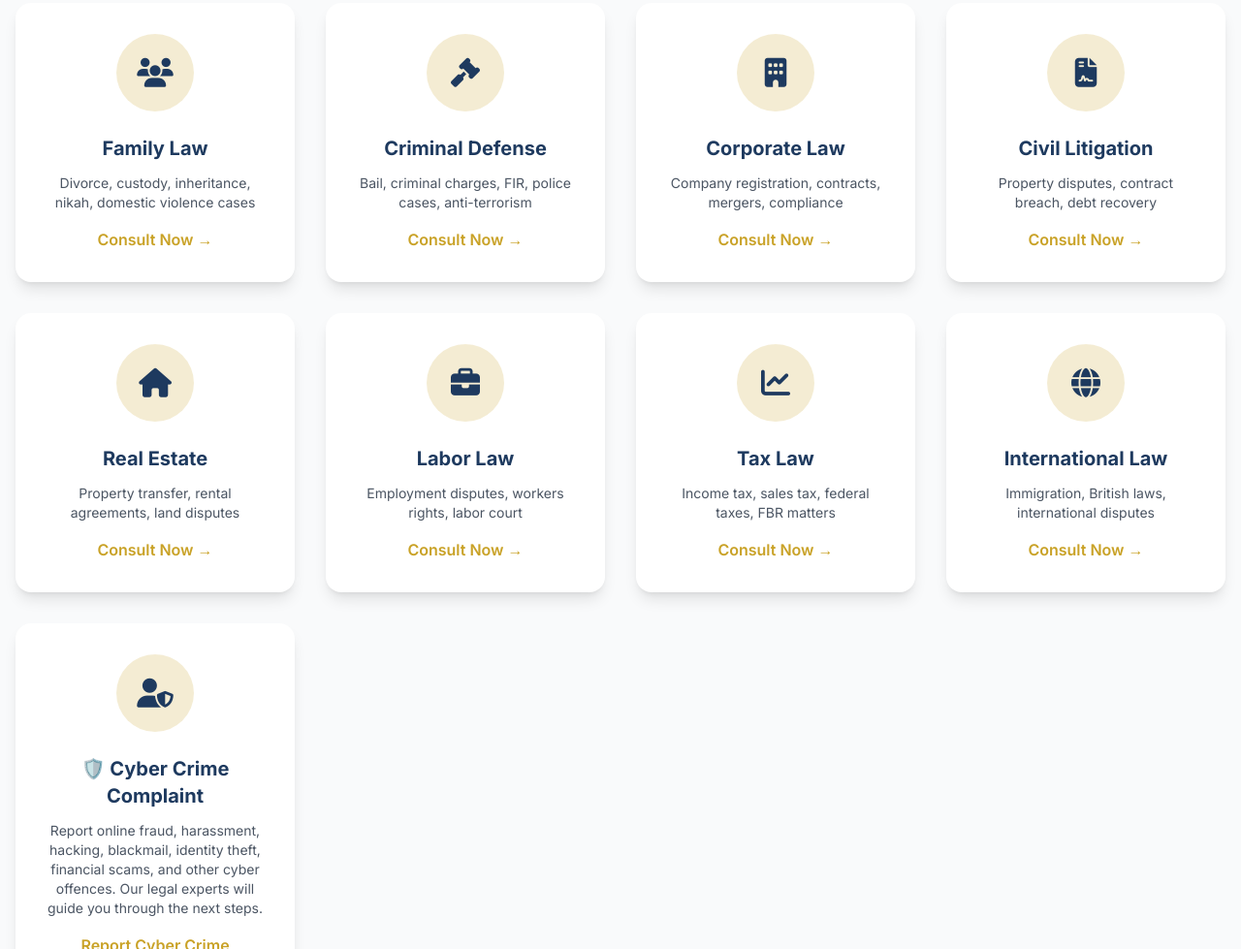
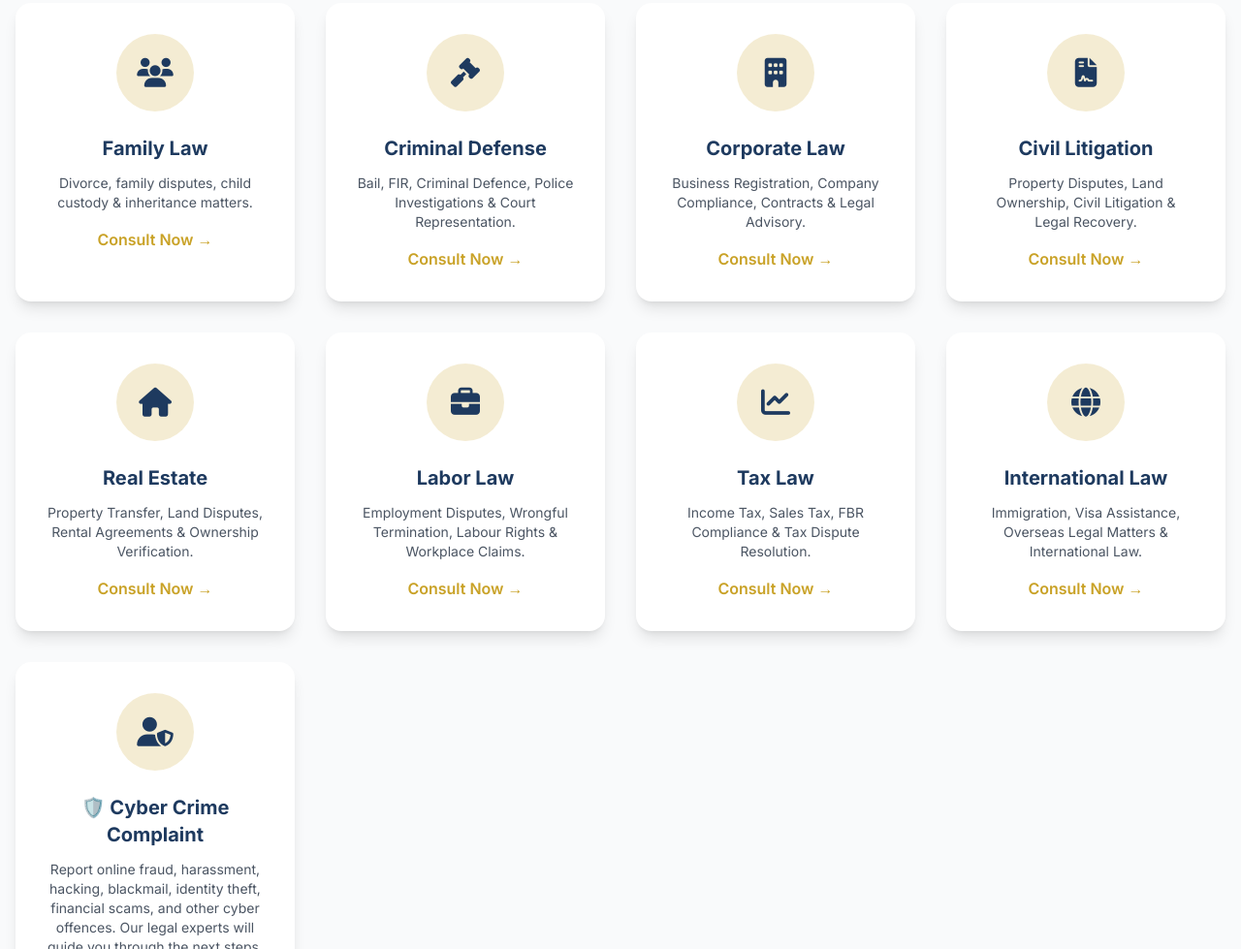
Before and after one commit to orionfxservis/Qanooni-Mushawarat, a plain HTML site: page index.html in a window 1280 px wide. Shown: the part 2254-3233 px from the top of the page at 97% size. Drawn offline with nearby package versions, Linux system fonts and the light colour scheme; a web font is replaced by a local one.

Commit message:
Add files via upload

```diff
--- a/index.html
+++ b/index.html
@@ -1327,7 +1327,7 @@
                         <i class="fas fa-users text-primary text-3xl group-hover:text-white transition"></i>
                     </div>
                     <h3 class="text-xl font-bold text-primary mb-3" data-en="Family Law" data-ur="خاندانی قانون">Family Law</h3>
-                    <p class="text-gray-600 text-sm mb-4" data-en="Divorce, custody, inheritance, nikah, domestic violence cases" data-ur="طلاق، حضانت، وراثت، نکاح، گھریلو تشدد کے کیسز">Divorce, custody, inheritance, nikah, domestic violence cases</p>
+                    <p class="text-gray-600 text-sm mb-4" data-en="Divorce, family disputes, child custody & inheritance matters." data-ur="طلاق، خاندانی تنازعات، بچوں کی تحویل اور وراثت کے معاملات۔">Divorce, family disputes, child custody & inheritance matters.</p>
                     <a href="#client-form" class="text-secondary font-semibold hover:text-primary transition" data-en="Consult Now →" data-ur="ابھی مشاورت کریں ←">Consult Now →</a>
                 </div>
 
@@ -1336,7 +1336,7 @@
                         <i class="fas fa-gavel text-primary text-3xl group-hover:text-white transition"></i>
                     </div>
                     <h3 class="text-xl font-bold text-primary mb-3" data-en="Criminal Defense" data-ur="کریمنل ڈیفنس">Criminal Defense</h3>
-                    <p class="text-gray-600 text-sm mb-4" data-en="Bail, criminal charges, FIR, police cases, anti-terrorism" data-ur="بیل، کریمنل چارجز، ایف آئی آر، پولیس کیسز، اینٹی ٹیررازم">Bail, criminal charges, FIR, police cases, anti-terrorism</p>
+                    <p class="text-gray-600 text-sm mb-4" data-en="Bail, FIR, Criminal Defence, Police Investigations & Court Representation." data-ur="ضمانت، ایف آئی آر، فوجداری دفاع، پولیس تحقیقات اور عدالتی نمائندگی۔">Bail, FIR, Criminal Defence, Police Investigations & Court Representation.</p>
                     <a href="#client-form" class="text-secondary font-semibold hover:text-primary transition" data-en="Consult Now →" data-ur="ابھی مشاورت کریں ←">Consult Now →</a>
                 </div>
 
@@ -1345,7 +1345,7 @@
                         <i class="fas fa-building text-primary text-3xl group-hover:text-white transition"></i>
                     </div>
                     <h3 class="text-xl font-bold text-primary mb-3" data-en="Corporate Law" data-ur="کارپوریٹ قانون">Corporate Law</h3>
-                    <p class="text-gray-600 text-sm mb-4" data-en="Company registration, contracts, mergers, compliance" data-ur="کمپنی کی رجسٹریشن، کنٹریکٹس، مارجرس، تعمیل">Company registration, contracts, mergers, compliance</p>
+                    <p class="text-gray-600 text-sm mb-4" data-en="Business Registration, Company Compliance, Contracts & Legal Advisory." data-ur="کاروبار کی رجسٹریشن، کمپنی کی تعمیل، معاہدے اور قانونی مشاورت۔">Business Registration, Company Compliance, Contracts & Legal Advisory.</p>
                     <a href="#client-form" class="text-secondary font-semibold hover:text-primary transition" data-en="Consult Now →" data-ur="ابھی مشاورت کریں ←">Consult Now →</a>
                 </div>
 
@@ -1354,7 +1354,7 @@
                         <i class="fas fa-file-contract text-primary text-3xl group-hover:text-white transition"></i>
                     </div>
                     <h3 class="text-xl font-bold text-primary mb-3" data-en="Civil Litigation" data-ur="سول لیٹیگیشن">Civil Litigation</h3>
-                    <p class="text-gray-600 text-sm mb-4" data-en="Property disputes, contract breach, debt recovery" data-ur="جائیداد کے تنازعات، کنٹریکٹ کی خلاف ورزی، قرض کی وصولی">Property disputes, contract breach, debt recovery</p>
+                    <p class="text-gray-600 text-sm mb-4" data-en="Property Disputes, Land Ownership, Civil Litigation & Legal Recovery." data-ur="جائیداد کے تنازعات، زمین کی ملکیت، سول قانونی چارہ جوئی اور قانونی وصولی۔">Property Disputes, Land Ownership, Civil Litigation & Legal Recovery.</p>
                     <a href="#client-form" class="text-secondary font-semibold hover:text-primary transition" data-en="Consult Now →" data-ur="ابھی مشاورت کریں ←">Consult Now →</a>
                 </div>
 
@@ -1363,7 +1363,7 @@
                         <i class="fas fa-home text-primary text-3xl group-hover:text-white transition"></i>
                     </div>
                     <h3 class="text-xl font-bold text-primary mb-3" data-en="Real Estate" data-ur="رئیل اسٹیٹ">Real Estate</h3>
-                    <p class="text-gray-600 text-sm mb-4" data-en="Property transfer, rental agreements, land disputes" data-ur="جائیداد کی منتقلی، کرائے کے معاہدے، زمین کے تنازعات">Property transfer, rental agreements, land disputes</p>
+                    <p class="text-gray-600 text-sm mb-4" data-en="Property Transfer, Land Disputes, Rental Agreements & Ownership Verification." data-ur="جائیداد کی منتقلی، زمین کے تنازعات، کرایہ داری کے معاہدے اور ملکیت کی تصدیق۔">Property Transfer, Land Disputes, Rental Agreements & Ownership Verification.</p>
                     <a href="#client-form" class="text-secondary font-semibold hover:text-primary transition" data-en="Consult Now →" data-ur="ابھی مشاورت کریں ←">Consult Now →</a>
                 </div>
 
@@ -1372,7 +1372,7 @@
                         <i class="fas fa-briefcase text-primary text-3xl group-hover:text-white transition"></i>
                     </div>
                     <h3 class="text-xl font-bold text-primary mb-3" data-en="Labor Law" data-ur="لیبر قانون">Labor Law</h3>
-                    <p class="text-gray-600 text-sm mb-4" data-en="Employment disputes, workers rights, labor court" data-ur="ملازمت کے تنازعات، ورکرز کے حقوق، لیبر کورٹ">Employment disputes, workers rights, labor court</p>
+                    <p class="text-gray-600 text-sm mb-4" data-en="Employment Disputes, Wrongful Termination, Labour Rights & Workplace Claims." data-ur="ملازمت کے تنازعات، غیر قانونی برطرفی، مزدوروں کے حقوق اور کام کی جگہ کے دعوے۔">Employment Disputes, Wrongful Termination, Labour Rights & Workplace Claims.</p>
                     <a href="#client-form" class="text-secondary font-semibold hover:text-primary transition" data-en="Consult Now →" data-ur="ابھی مشاورت کریں ←">Consult Now →</a>
                 </div>
 
@@ -1381,7 +1381,7 @@
                         <i class="fas fa-chart-line text-primary text-3xl group-hover:text-white transition"></i>
                     </div>
                     <h3 class="text-xl font-bold text-primary mb-3" data-en="Tax Law" data-ur="ٹیکس قانون">Tax Law</h3>
-                    <p class="text-gray-600 text-sm mb-4" data-en="Income tax, sales tax, federal taxes, FBR matters" data-ur="انکم ٹیکس، سیلز ٹیکس، وفاقی ٹیکس، ایف بی آر معاملات">Income tax, sales tax, federal taxes, FBR matters</p>
+                    <p class="text-gray-600 text-sm mb-4" data-en="Income Tax, Sales Tax, FBR Compliance & Tax Dispute Resolution." data-ur="انکم ٹیکس، سیلز ٹیکس، ایف بی آر تعمیل اور ٹیکس تنازعات کا حل۔">Income Tax, Sales Tax, FBR Compliance & Tax Dispute Resolution.</p>
                     <a href="#client-form" class="text-secondary font-semibold hover:text-primary transition" data-en="Consult Now →" data-ur="ابھی مشاورت کریں ←">Consult Now →</a>
                 </div>
 
@@ -1390,7 +1390,7 @@
                         <i class="fas fa-globe text-primary text-3xl group-hover:text-white transition"></i>
                     </div>
                     <h3 class="text-xl font-bold text-primary mb-3" data-en="International Law" data-ur="بین الاقوامی قانون">International Law</h3>
-                    <p class="text-gray-600 text-sm mb-4" data-en="Immigration, British laws, international disputes" data-ur="امیگریشن، برٹش قوانین، بین الاقوامی تنازعات">Immigration, British laws, international disputes</p>
+                    <p class="text-gray-600 text-sm mb-4" data-en="Immigration, Visa Assistance, Overseas Legal Matters & International Law." data-ur="امیگریشن، ویزا میں معاونت، سمندر پار قانونی معاملات اور بین الاقوامی قانون۔">Immigration, Visa Assistance, Overseas Legal Matters & International Law.</p>
                     <a href="#client-form" class="text-secondary font-semibold hover:text-primary transition" data-en="Consult Now →" data-ur="ابھی مشاورت کریں ←">Consult Now →</a>
                 </div>
 
```
